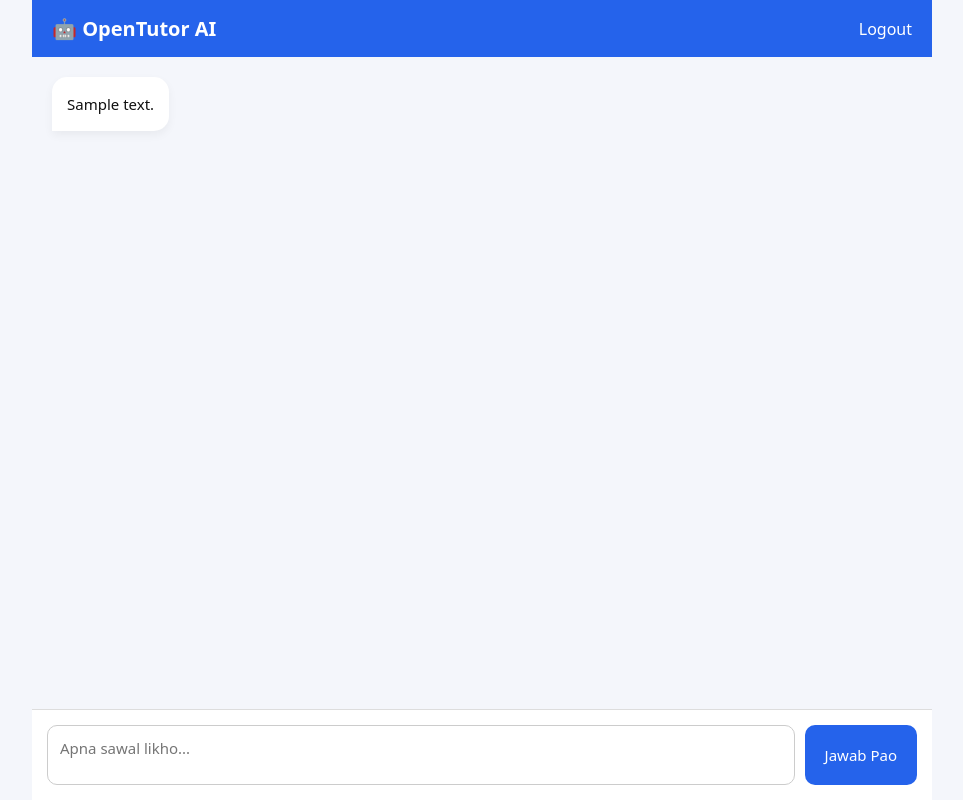
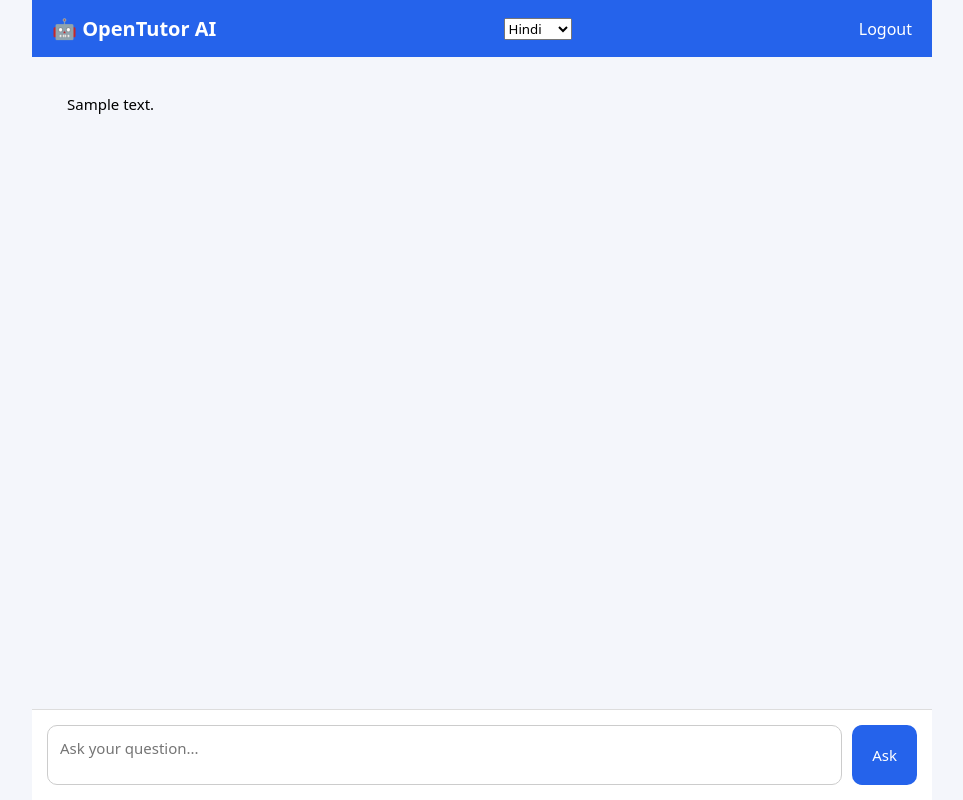
Before and after one commit to biharnewupdateofficial/hindi-ai-tool, a Flask app: template templates/index.html in a window 1280 px wide. Shown: the whole page, without its empty margins (158-1121 px from the left). Run offline with Flask 3, Linux system fonts and the light colour scheme; the template is opened without the code that fills it: most values are stand-ins (such as "Sample title", 1, 10 or a date in 2020).

Commit message:
phase 4.1: language switch hindi english

```diff
--- a/app.py
+++ b/app.py
@@ -12,8 +12,14 @@ def login():
     if request.method == "POST":
         session["user"] = request.form.get("name")
         session["chat"] = []
+        session["lang"] = "hi"
         return redirect("/")
     return render_template("login.html")
+
+@app.route("/set-language", methods=["POST"])
+def set_language():
+    session["lang"] = request.form.get("lang", "hi")
+    return redirect("/")
 
 @app.route("/logout")
 def logout():
@@ -26,16 +32,22 @@ def index():
         return redirect("/login")
 
     chat = session.get("chat", [])
+    lang = session.get("lang", "hi")
 
     if request.method == "POST":
         question = request.form.get("question")
+        chat.append({"role": "user", "content": question})
 
-        chat.append({"role": "user", "content": question})
+        system_prompt = (
+            "You are OpenTutor AI. Answer in simple Hindi for exam preparation."
+            if lang == "hi"
+            else "You are OpenTutor AI. Answer in clear English for exam preparation."
+        )
 
         response = client.chat.completions.create(
             model="gpt-4o-mini",
             messages=[
-                {"role": "system", "content": "You are a helpful AI tutor. Answer in simple Hindi, exam focused."},
+                {"role": "system", "content": system_prompt},
                 *chat
             ]
         )
@@ -45,11 +57,7 @@ def index():
 
         session["chat"] = chat
 
-    return render_template(
-        "index.html",
-        chat=chat,
-        loading=False
-    )
+    return render_template("index.html", chat=chat, lang=lang)
 
 if __name__ == "__main__":
     app.run(host="0.0.0.0", port=10000)
--- a/templates/index.html
+++ b/templates/index.html
@@ -11,42 +11,31 @@
 
     <header class="top-bar">
         <div class="logo">🤖 OpenTutor AI</div>
+
+        <form method="POST" action="/set-language">
+            <select name="lang" onchange="this.form.submit()">
+                <option value="hi" {% if lang=='hi' %}selected{% endif %}>Hindi</option>
+                <option value="en" {% if lang=='en' %}selected{% endif %}>English</option>
+            </select>
+        </form>
+
         <a href="/logout" class="logout">Logout</a>
     </header>
 
-    <div class="chat-box" id="chatBox">
-
+    <div class="chat-box">
         {% for msg in chat %}
-            {% if msg.role == "user" %}
-            <div class="message user">
-                <div class="bubble">{{ msg.content }}</div>
-            </div>
-            {% else %}
-            <div class="message ai">
+            <div class="message {{ msg.role }}">
                 <div class="bubble">{{ msg.content | safe }}</div>
             </div>
-            {% endif %}
         {% endfor %}
-
-        {% if loading %}
-        <div class="message ai">
-            <div class="bubble typing">AI soch raha hai...</div>
-        </div>
-        {% endif %}
-
     </div>
 
     <form method="POST" class="input-box">
-        <textarea name="question" placeholder="Apna sawal likho..." required></textarea>
-        <button type="submit">Jawab Pao</button>
+        <textarea name="question" placeholder="Ask your question..." required></textarea>
+        <button type="submit">Ask</button>
     </form>
 
 </div>
 
-<script>
-    const chatBox = document.getElementById("chatBox");
-    chatBox.scrollTop = chatBox.scrollHeight;
-</script>
-
 </body>
 </html>
```
